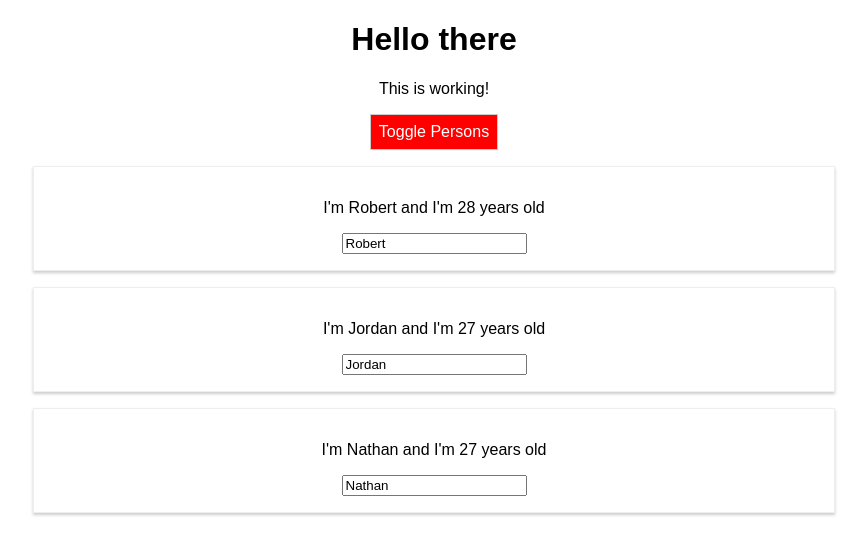
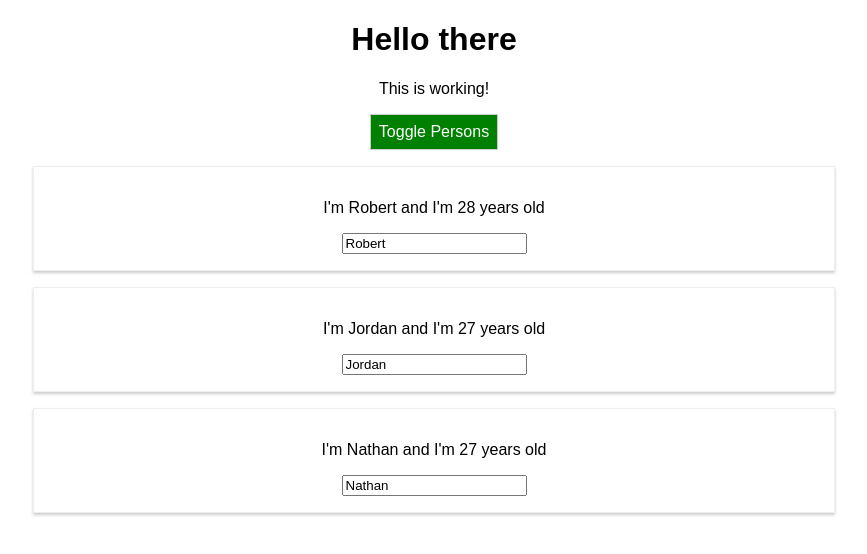
Before and after one commit to radiscipio/react-complete-guide, a React (Create React App) app: page / in a window 1280 px wide. Both pictures are taken after a click on the button "Toggle Persons". Shown: the top 554 px of the page, without its empty margins (206-1073 px from the left). Built offline with nearby package versions, Linux system fonts and the light colour scheme.

Commit message:
Fixed button not changign color on hover

```diff
--- a/src/App.js
+++ b/src/App.js
@@ -4,13 +4,14 @@ import styled from 'styled-components'
 import Person from './Person/Person';
 
 const StyledButton = styled.button`
-  backgroundColor: green;
+  background-color: green;
   color: white;
   font: inherit;
   border: 1px solid #ccc;
   padding: 8px;
   cursor: pointer;
-  &:hover: {
+
+  &:hover {
     background-color: yellow;
     color: black;
   }
@@ -107,7 +108,8 @@ class App extends Component {
       <div className="App">
         <h1>Hello there</h1>
         <p className={classes.join(' ')}>This is working!</p>
-        <StyledButton style={style}
+        <StyledButton
+          alt={this.state.showPersons}
           onClick={this.togglePersonsHandler}>Toggle Persons</StyledButton>
         {persons}
       </div>
--- a/src/Person/Person.js
+++ b/src/Person/Person.js
@@ -16,12 +16,7 @@ const person = (props) => {
       width: 450px;
   }
 `;
-  const style = {
-    '@media (min-width: 500px)': {
-      width: '450px'
-    }
 
-  }
   return (
     <StyledDiv>
       <p onClick={props.click}> I'm {props.name} and I'm {props.age} years old</p>
```
